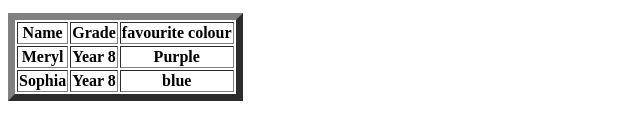
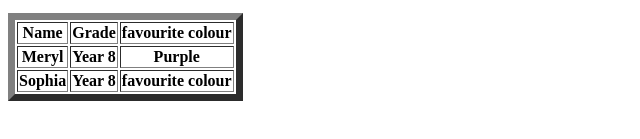
Before and after one commit to Mangomimi77/L.3-link--list-and-tables, a plain HTML site: page index.html in a window 1280 px wide. Shown: the part 461-600 px from the top of the page, 0-640 px from the left. Drawn offline with Linux system fonts and the light colour scheme.

Commit message:
meryl.html

```diff
--- a/index.html
+++ b/index.html
@@ -39,7 +39,7 @@
 <tr>
  <th> Sophia</th>
  <th> Year 8</th>
- <th> blue</th>
+ <th> favourite colour</th>
 
 </tr>
 
```
